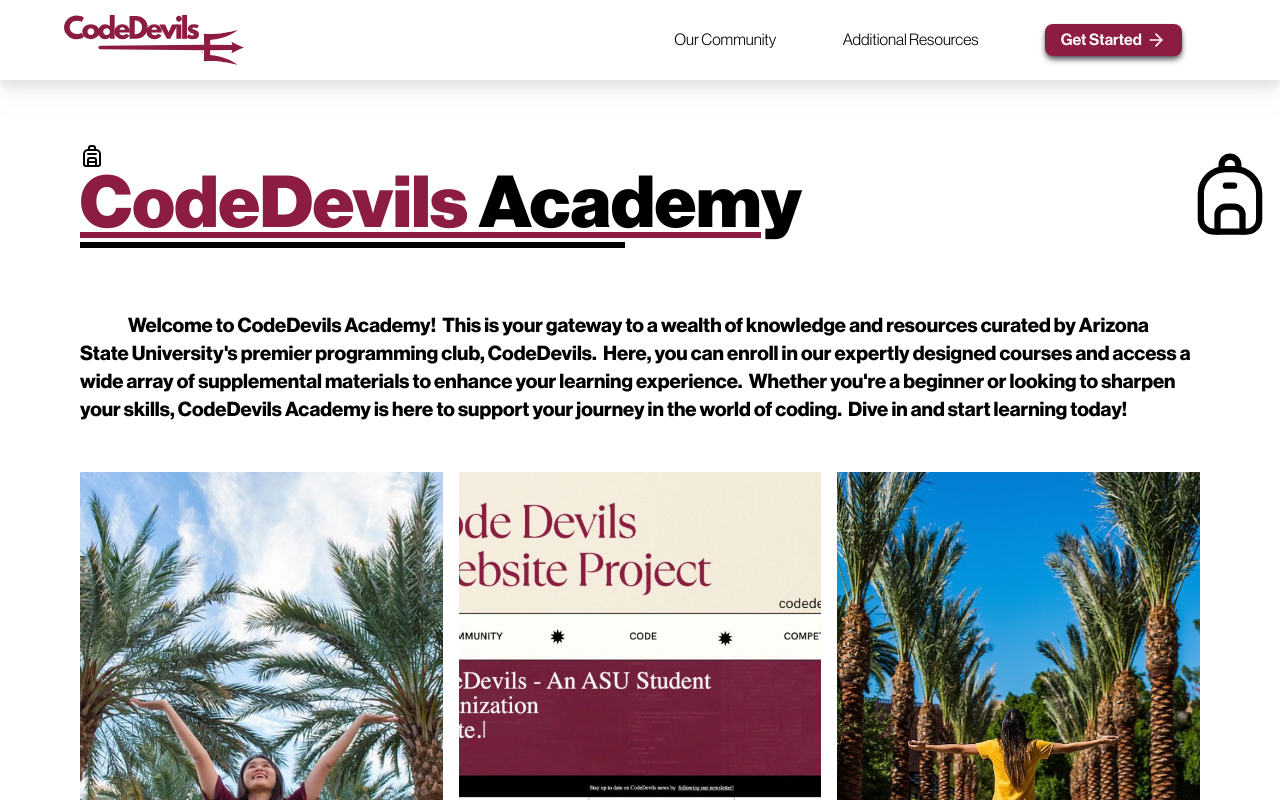
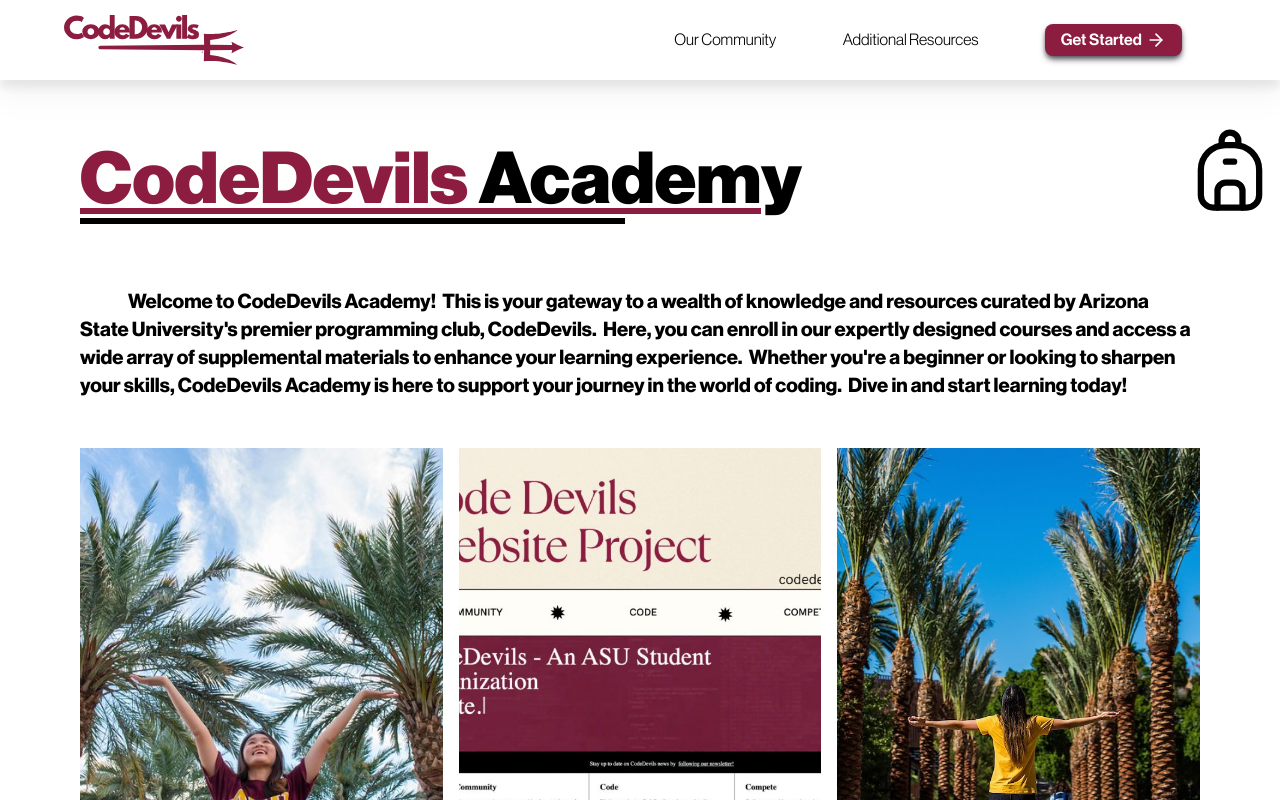
Before and after one commit to PitaFLAME/CodeDevils-Academy, a Next.js app: page / in a window 1280 px wide. Shown: the top 800 px of the page. Built offline with nearby package versions, Linux system fonts and the light colour scheme.

Commit message:
Finished front page

```diff
--- a/src/app/page.tsx
+++ b/src/app/page.tsx
@@ -7,10 +7,10 @@
 
 export default function Home() {
   return (
-    <main className="w-screen h-[200vh] bg-white ">
+    <main className="w-full bg-white">
       <div className="h-36" />
       <MaxWidthWrapper>
-        <Backpack />
+
         <LandingTitle />
         <LandingImageCards />
 
```
